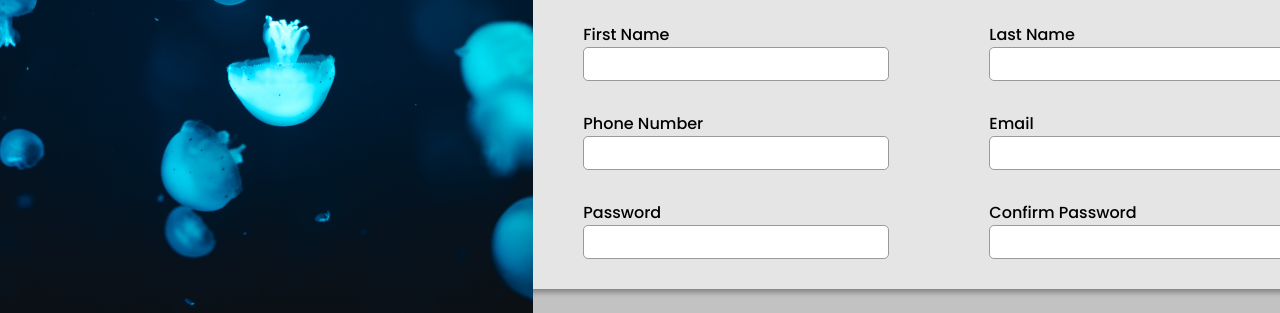
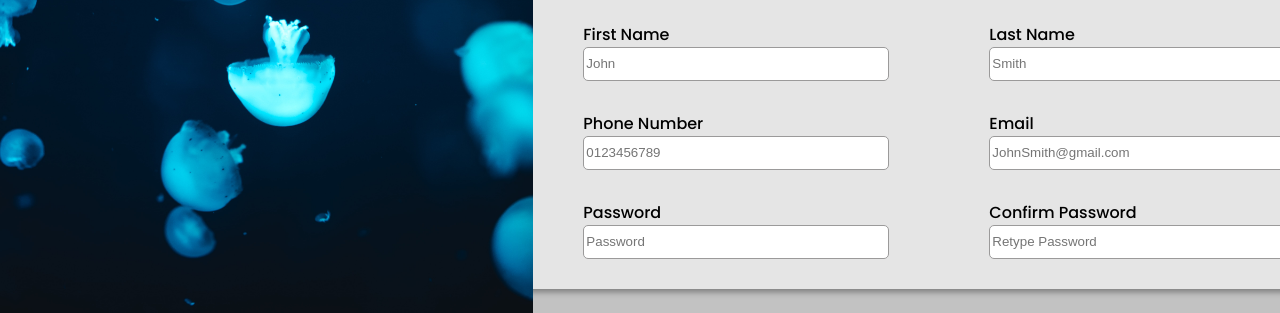
Before and after one commit to bradenfarr/signUpForm, a plain HTML site: page index.html in a window 1280 px wide. Shown: the part 332-645 px from the top of the page. Drawn offline with Linux system fonts and the light colour scheme.

Commit message:
Updated validation for input elements

```diff
--- a/index.html
+++ b/index.html
@@ -21,19 +21,19 @@
                 <form action="http://httpbin.org/post" id="form1" method="post">
                     <div class="column">
                         <label for="firstName">First Name</label required>
-                        <input type="text" id="firstName" name="firstName">
+                        <input type="text" id="firstName" name="firstName" placeholder="John" onkeydown="return /[a-z]/i.test(event.key)" required>
                         <label for="phoneNumber">Phone Number</label>
-                        <input type="text" id="phoneNumber" name="phoneNumber">
+                        <input type="number" id="phoneNumber" name="phoneNumber" placeholder="0123456789" maxlength="10" minlength="10" required>
                         <label for="password">Password</label>
-                        <input type="password" id="password" name="password" required>
+                        <input type="password" id="password" name="password" placeholder="Password" required>
                     </div>
                         <div class="column">
                         <label for="lastName">Last Name</label>
-                        <input type="text" id="lastName" name="lastName" required>
+                        <input type="text" id="lastName" name="lastName" placeholder="Smith" onkeydown="return /[a-z]/i.test(event.key)" required>
                         <label for="email">Email</label>
-                        <input type="email" id="email" name="email">
+                        <input type="email" id="email" name="email" placeholder="JohnSmith@gmail.com" required>
                         <label for="confirmPassword">Confirm Password</label>
-                        <input type="password" id="confirmPassword" name="confirmPassword" required>
+                        <input type="password" id="confirmPassword" name="confirmPassword" placeholder="Retype Password"required>
                     </div>
                 </form>
             </div>
@@ -56,6 +56,8 @@
               }
             }
 
+
+
             password.onchange = validatePassword;
             confirm_password.onkeyup = validatePassword;
         </script>
--- a/styles.css
+++ b/styles.css
@@ -75,6 +75,13 @@ input {
     width: 300px;
 }
 
+input::-webkit-outer-spin-button,
+input::-webkit-inner-spin-button {
+  -webkit-appearance: none;
+  margin: 0;
+}
+
+
 button {
     color: white;
     cursor: pointer;
```
